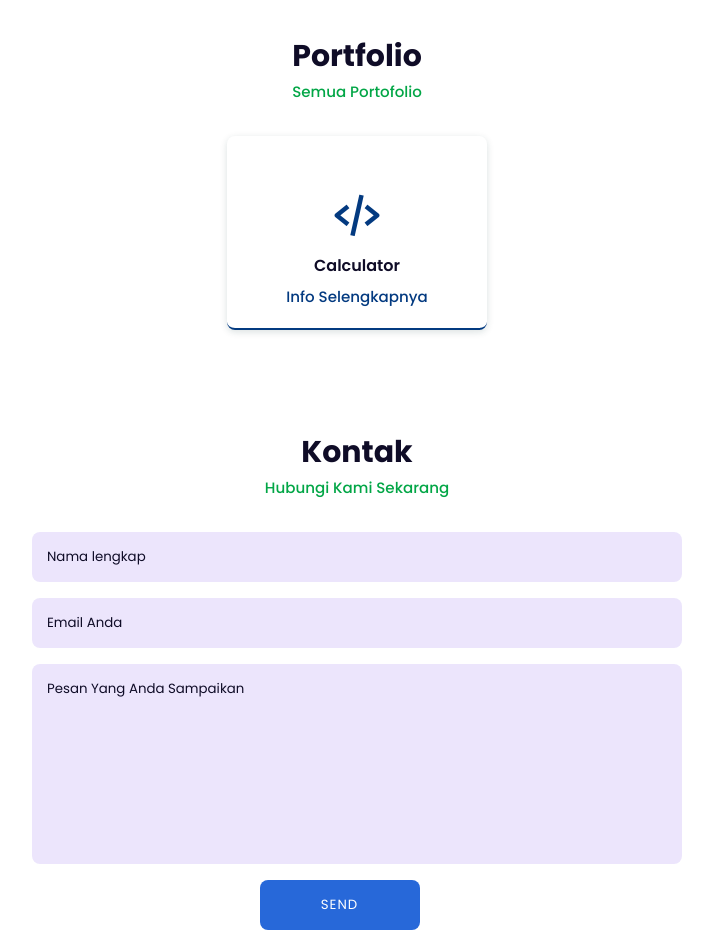
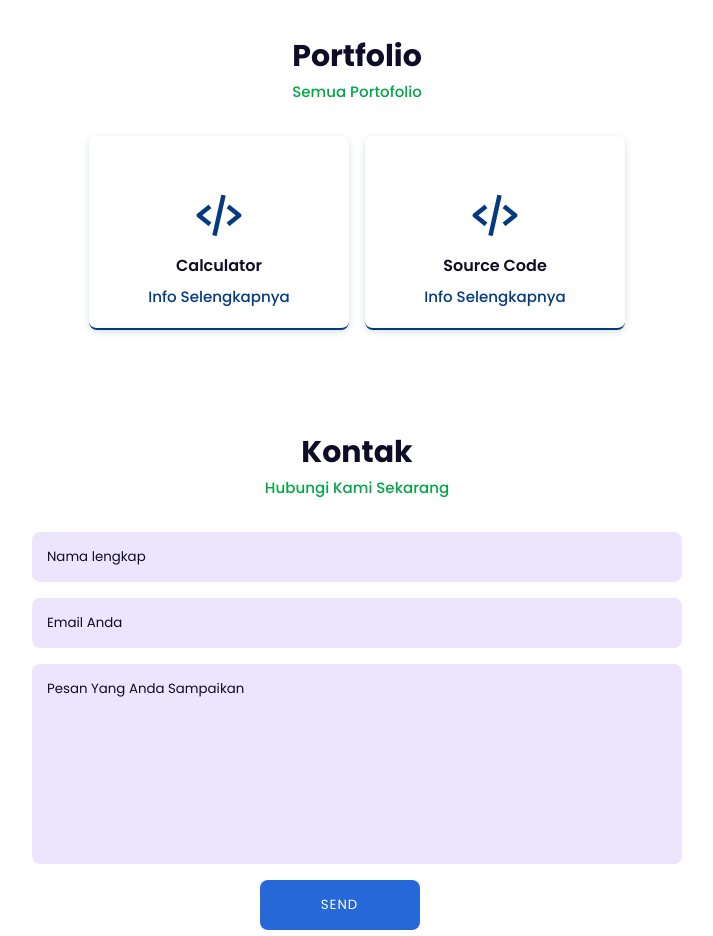
Before and after one commit to galihpawakal/banjirteam, a plain HTML site: page index.html in a window 1280 px wide. Shown: the part 2840-3776 px from the top of the page, without its empty margins (283-996 px from the left). Drawn offline with nearby package versions, Linux system fonts and the light colour scheme.

Commit message:
Update index.html

```diff
--- a/index.html
+++ b/index.html
@@ -169,6 +169,12 @@
                 <h3>Calculator</h3>
                 <a href="calculator.html">Info Selengkapnya</a>
             </div>
+
+            <div class="services-box">
+                <i class='bx bx-code-alt' ></i>
+                <h3>Source Code</h3>
+                <a href="https://github.com/galihpawakal/banjirteam">Info Selengkapnya</a>
+            </div>
         </div>
     </section>
 
```
